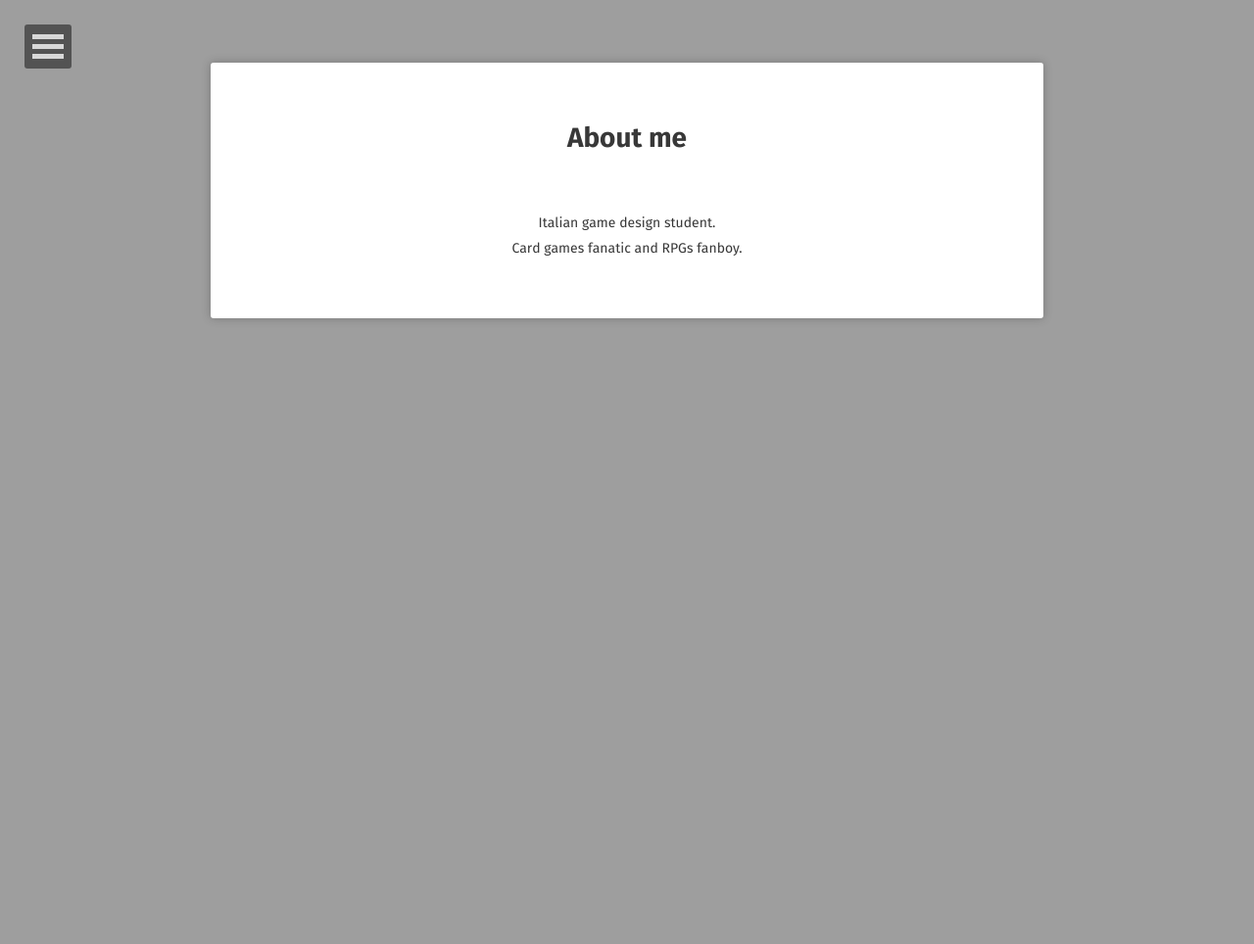
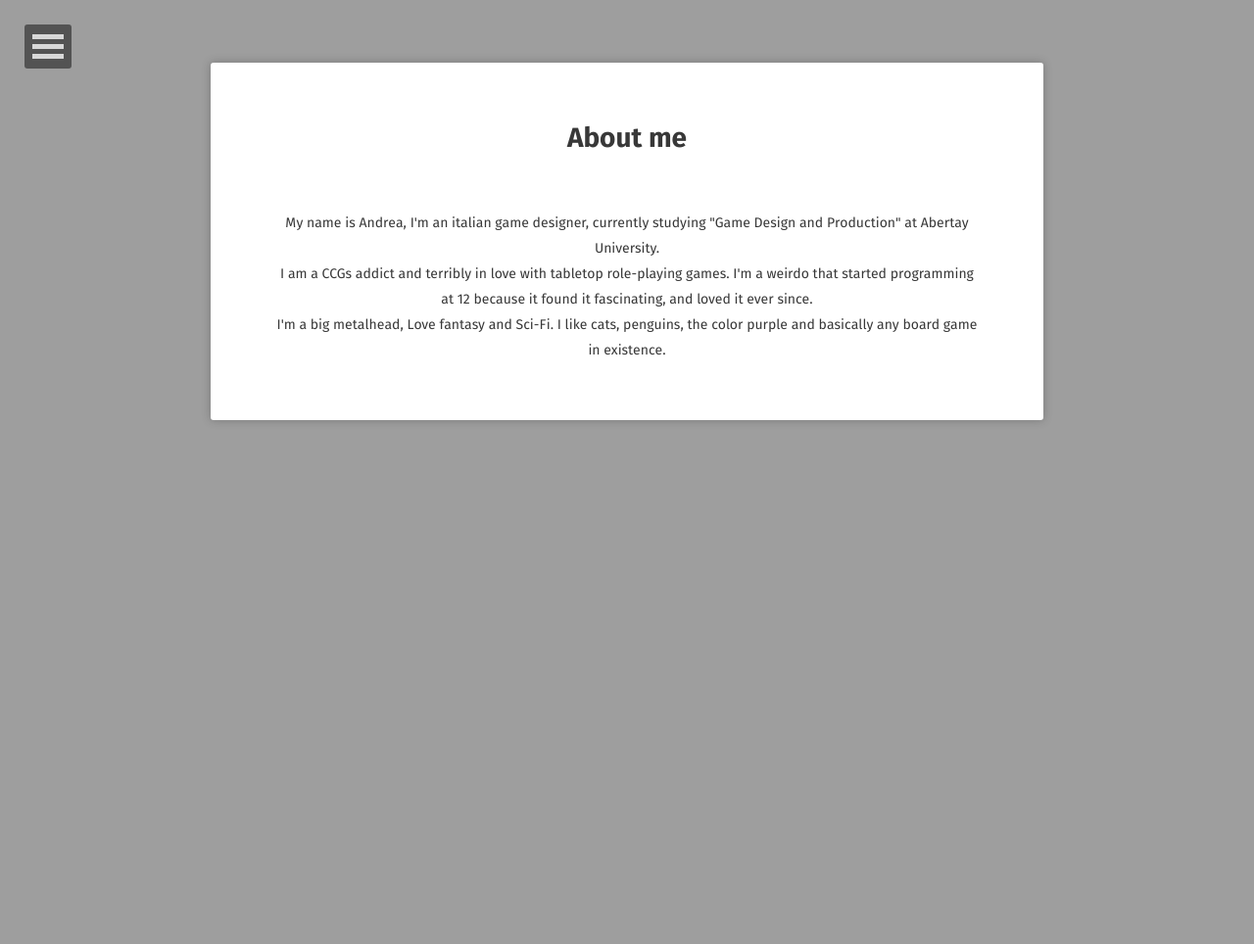
Before and after one commit to andreamin97/andreamin97.github.io, a Jekyll site: the page built from about/index.md, in a window 1280 px wide. Shown: the whole page at 98% size. Built offline with Jekyll 4.4.1, drawn with Linux system fonts in a browser that asks for light colours; nearby versions of some CDN libraries; some web fonts are replaced.

Commit message:
vault backup: 2021-01-03 20:30:45

```diff
--- a/about/index.md
+++ b/about/index.md
@@ -6,9 +6,15 @@ date: 2020-09-21
 comments: false
 ---
 <center>
-Italian game design student.
+My name is Andrea, I'm an italian game designer, currently studying "Game Design and Production" at Abertay University.
 </center>
 
 <center>
- Card games fanatic and RPGs fanboy.
+I am a CCGs addict and terribly in love with tabletop role-playing games.
+I'm a weirdo that started programming at 12 because it found it fascinating, and loved it ever since.
 </center>
+
+<center>
+I'm a big metalhead, Love fantasy and Sci-Fi.
+I like cats, penguins, the color purple and basically any board game in existence.
+</center>
```
Also changed, not shown: _posts/2020-12-16-Unit-and Ability-Systems-V2.md (added, +27 -0 lines), _posts/2020-12-30-DragonAutochess.md (+1 -2 lines), 1 other file.
